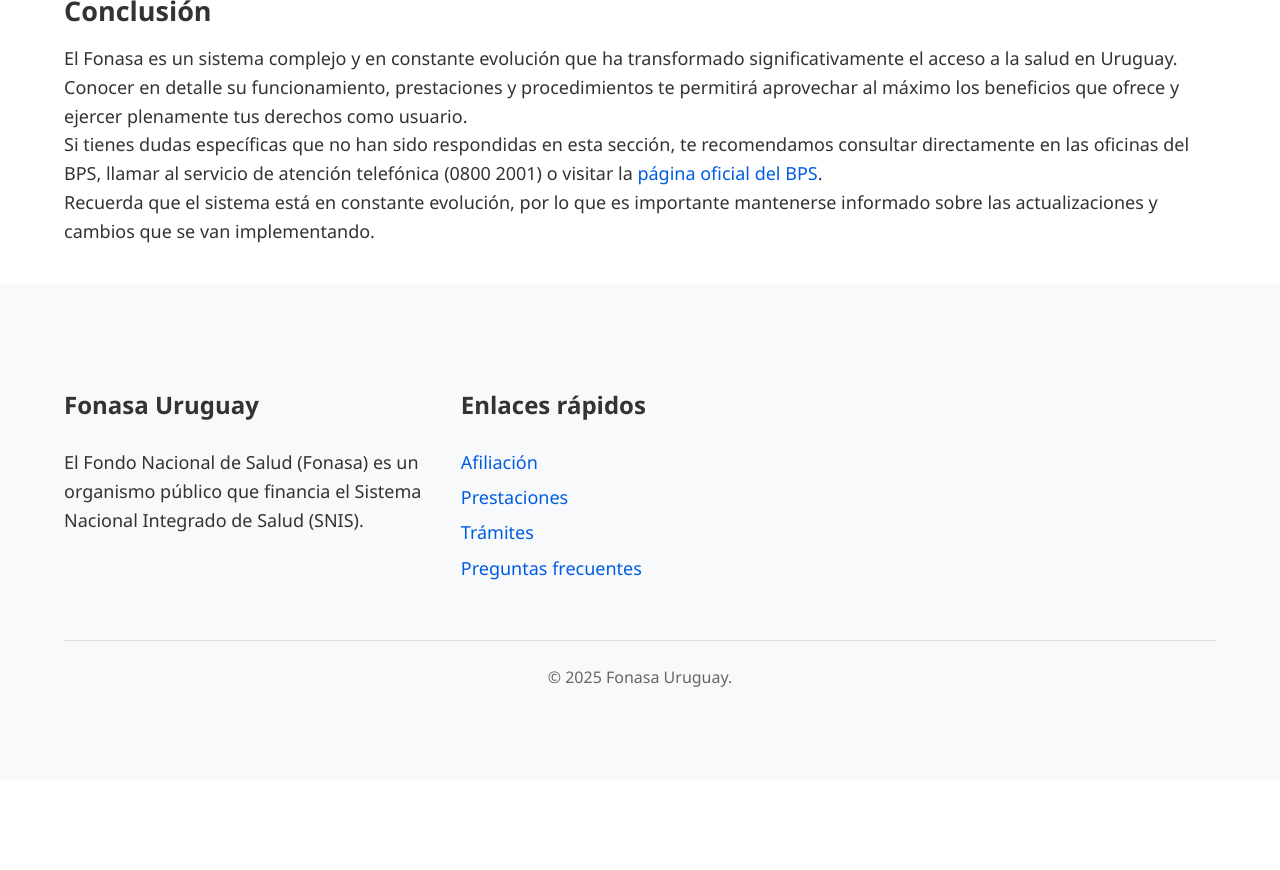
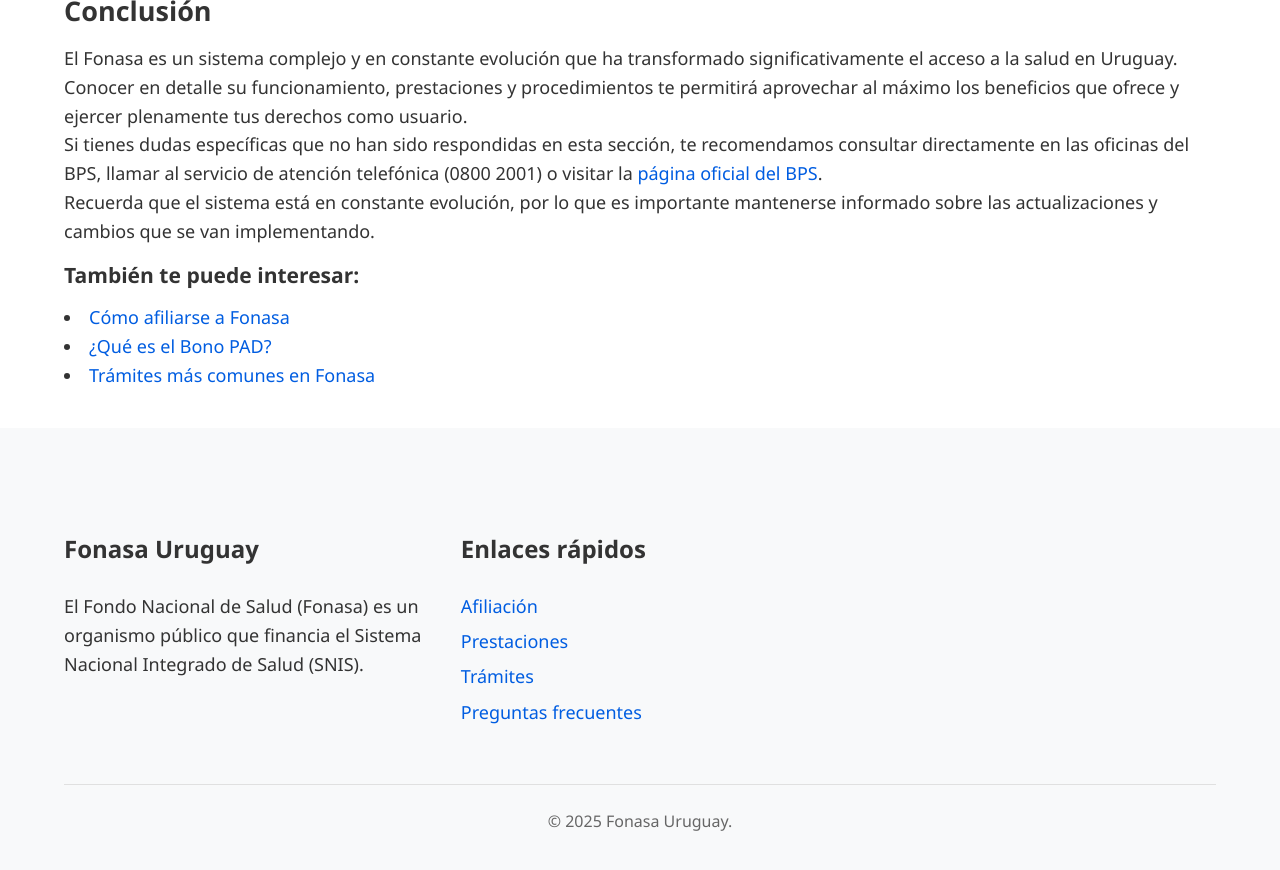
Before and after one commit to JoseAtel/fonasa.info, a Jekyll site: the page built from preguntas-frecuentes/index.md, in a window 1280 px wide and 900 px high, scrolled down 9304 px. Shown: the top 870 px of the window. Built offline with Jekyll 4.4.1, drawn with Linux system fonts in a browser that asks for light colours; before the commit the page ends 10084 px from its top, so only the background shows below that.

Commit message:
Actualizacion
Actualizacion

```diff
--- a/preguntas-frecuentes/index.md
+++ b/preguntas-frecuentes/index.md
@@ -396,3 +396,14 @@
 Si tienes dudas específicas que no han sido respondidas en esta sección, te recomendamos consultar directamente en las oficinas del BPS, llamar al servicio de atención telefónica (0800 2001) o visitar la [página oficial del BPS](https://www.bps.gub.uy "Sitio oficial del BPS" rel="nofollow noopener noreferrer").
 
 Recuerda que el sistema está en constante evolución, por lo que es importante mantenerse informado sobre las actualizaciones y cambios que se van implementando.
+
+
+
+
+### También te puede interesar:
+
+
+- [Cómo afiliarse a Fonasa](/afiliacion/)
+- [¿Qué es el Bono PAD?](/prestaciones/bono-pad/)
+- [Trámites más comunes en Fonasa](/tramites/)
+<!-- - [Preguntas frecuentes](/preguntas-frecuentes/) -->
```
Also changed, not shown: afiliacion/index.md (+11 -0 lines), mapa-del-sitio/index.md (added, +25 -0 lines), prestaciones/index.md (+11 -0 lines), tramites/index.md (+11 -0 lines).
